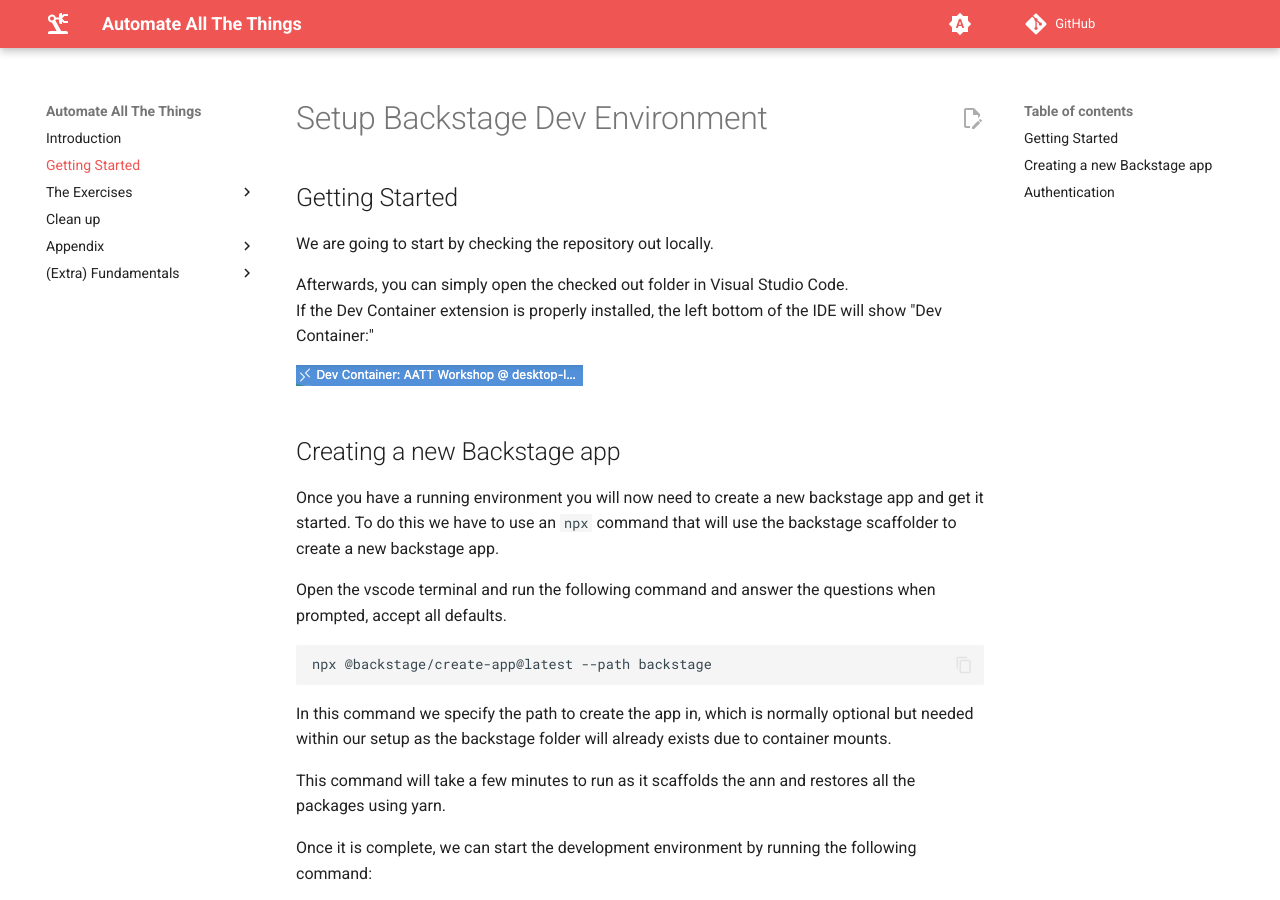
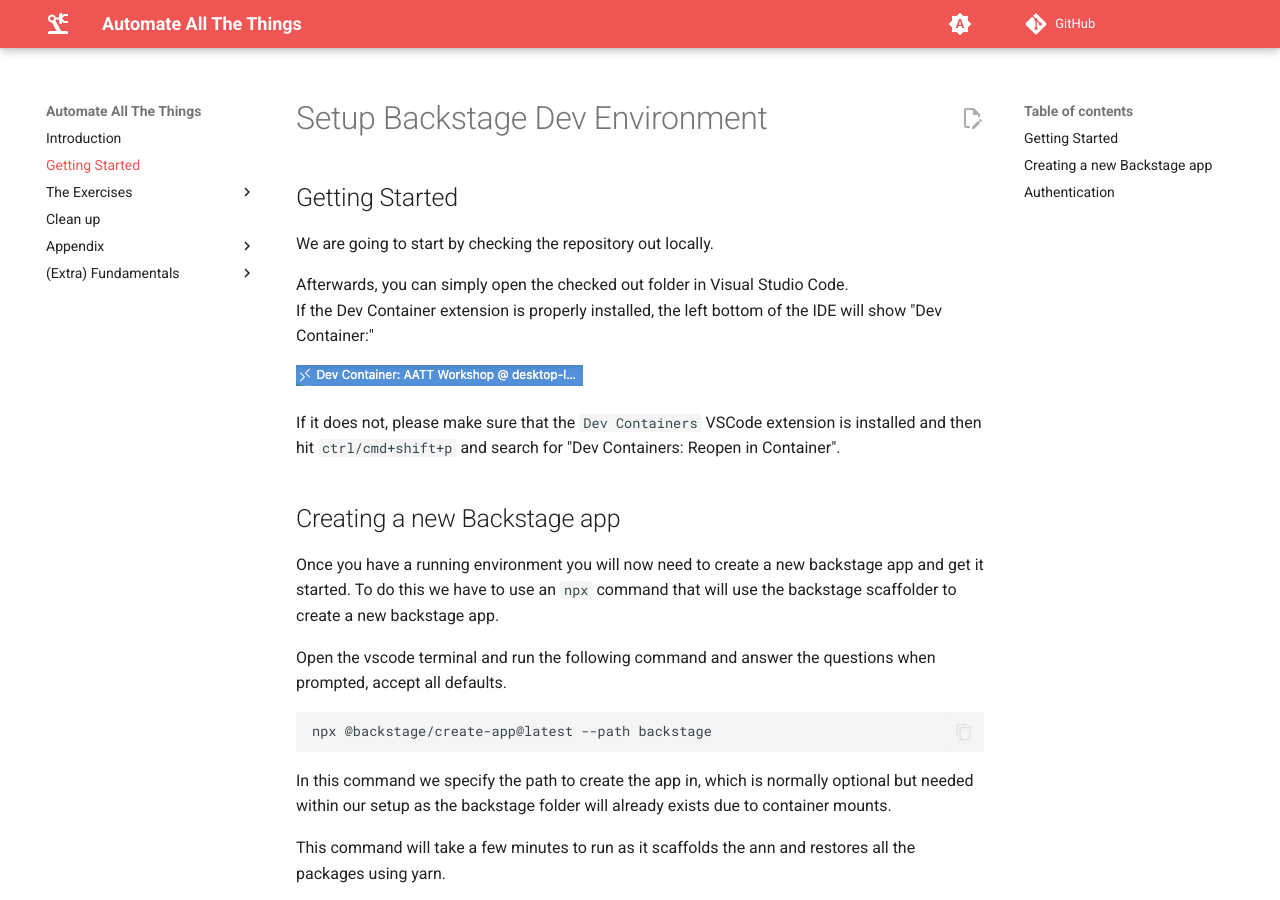
Before and after one commit to philips-labs/automation-workshop, an MkDocs documentation site: the page built from docs/getting-started.md, in a window 1280 px wide and 900 px high. Built offline with MkDocs 1.6.1 and Material for MkDocs 9.7.7, drawn with Linux system fonts in a browser that asks for light colours; comment, search, counter and statistics services are not loaded.

Commit message:
Adding a line helping when a folder is not opened in a Dev Container

```diff
--- a/docs/getting-started.md
+++ b/docs/getting-started.md
@@ -8,6 +8,9 @@ Afterwards, you can simply open the checked out folder in Visual Studio Code.
 If the Dev Container extension is properly installed, the left bottom of the IDE will show "Dev Container:"
 
 ![](./assets/devcontainer_indicator.png)
+
+If it does not, please make sure that the `Dev Containers` VSCode extension is installed
+and then hit `ctrl/cmd+shift+p` and search for "Dev Containers: Reopen in Container".
 
 ## Creating a new Backstage app
 
```
